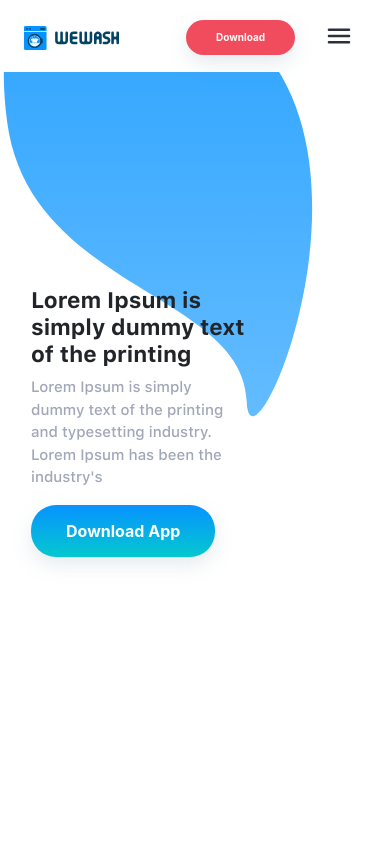
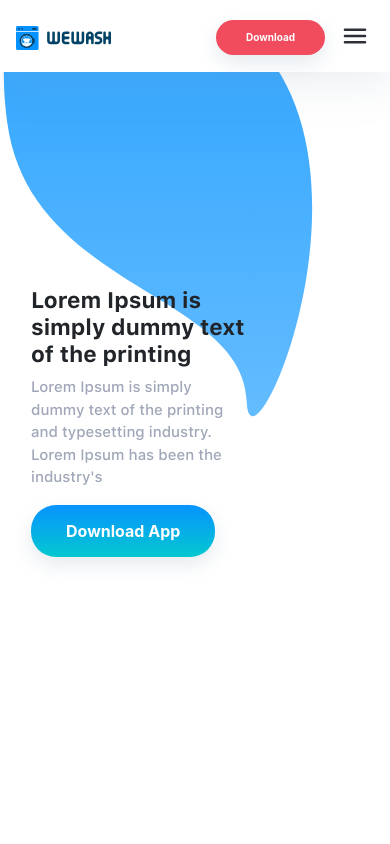
Before and after one commit to sobanakram/wewash, a plain HTML site: page index.html in a window 390 px wide. Shown: the top 844 px of the page. Drawn offline with nearby package versions, Linux system fonts and the light colour scheme.

Commit message:
mobile responsive navbar updated

```diff
--- a/css/index.css
+++ b/css/index.css
@@ -780,6 +780,7 @@ a {
         background-color: white !important;
         position: fixed !important;
         padding: 0 !important;
+        box-shadow: 0 15px 40px rgba(132, 156, 174, 0.15);
     }
 
     .hero-section-container {
@@ -790,8 +791,12 @@ a {
         padding-left: 1em;
     }
 
-    .navbar-brand, .navbar-toggler {
-        margin: 1rem 1.5rem;
+    .navbar-brand {
+        margin: 1rem 1rem;
+    }
+
+    .navbar-toggler {
+        margin: 1rem 0.5rem;
     }
 
     .header-navbar .show .nav-link {
@@ -815,7 +820,7 @@ a {
 
     .header-navbar .download-btn {
         top: 2em;
-        right: 9.5em;
+        right: 6.5em;
         font-size: 10px;
     }
 
```
